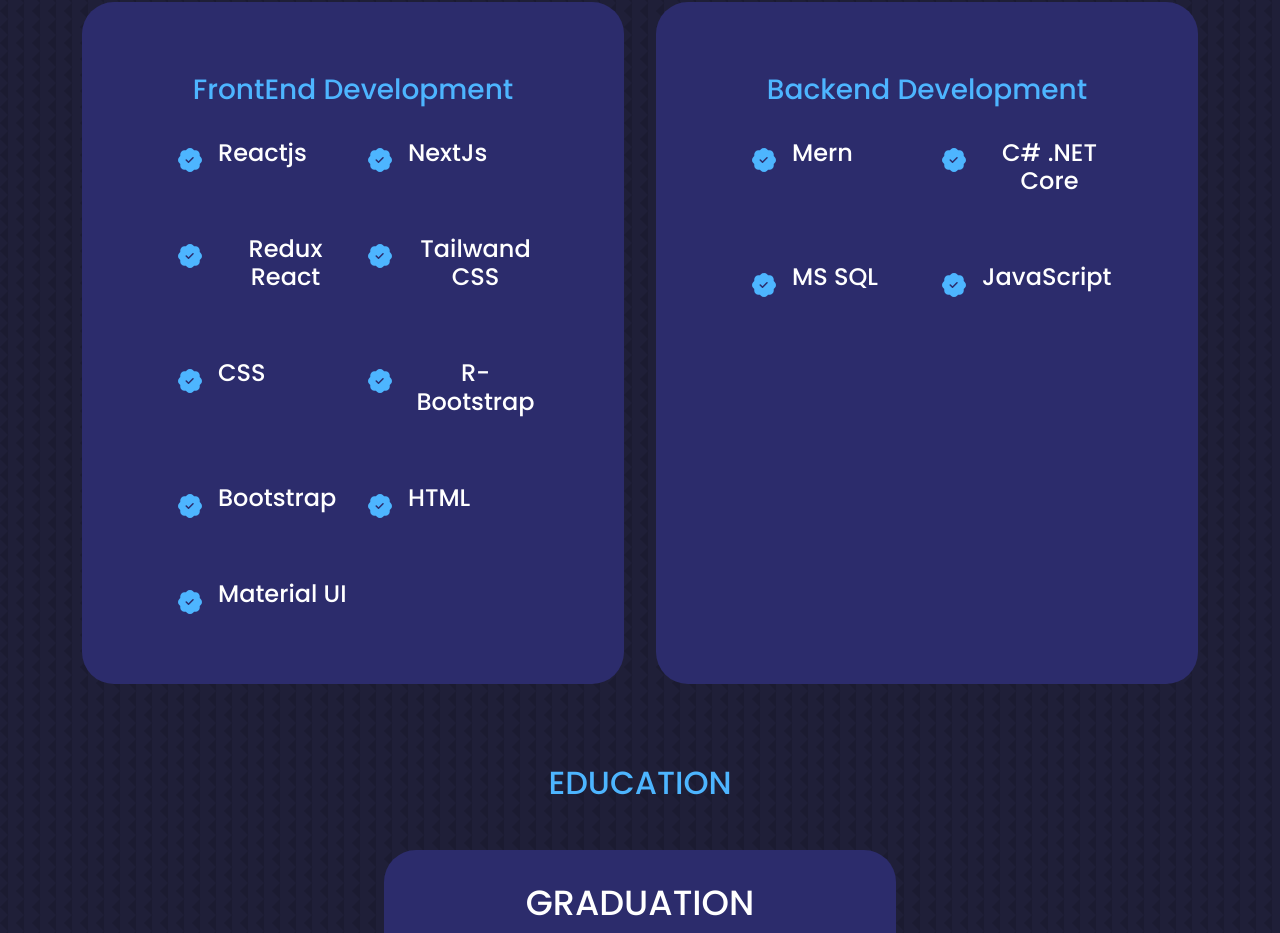
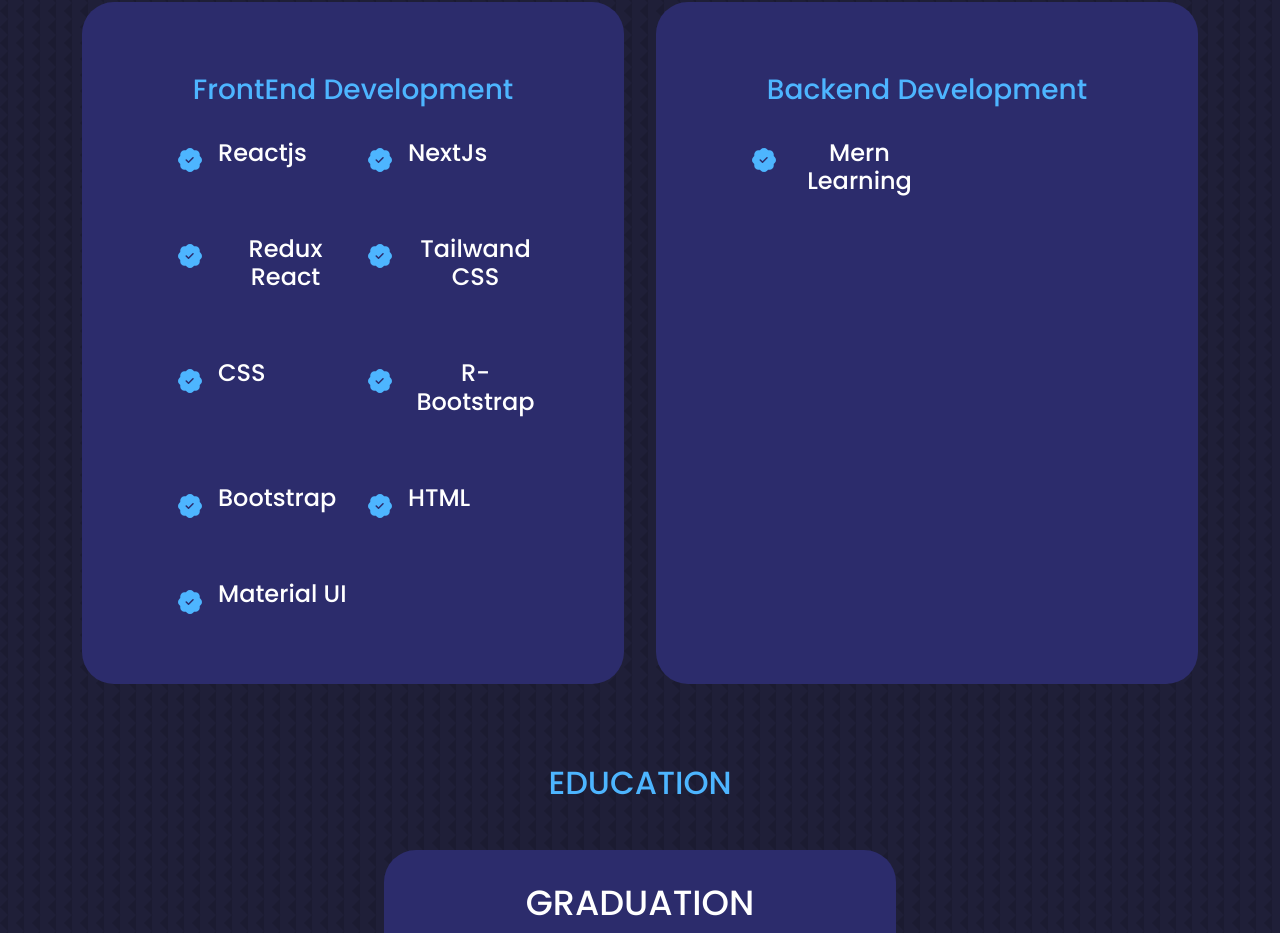
Before and after one commit to touseefiqbal845/myportfolio, a React (Create React App) app: page / in a window 1280 px wide. Shown: the part 3357-4290 px from the top of the page. Built offline with nearby package versions, Linux system fonts and the light colour scheme.

Commit message:
Update experienceapi.jsx

```diff
--- a/src/components/experience/experienceapi.jsx
+++ b/src/components/experience/experienceapi.jsx
@@ -60,25 +60,25 @@
 "exp":[
     {
             icon:<BsFillPatchCheckFill/>,
-            h4:"Mern",
+            h4:"Mern Learning",
             // small:"Experienced",
         },
 
-        {
-            icon:<BsFillPatchCheckFill/>,
-            h4:"C# .NET Core",
-            // small:"Experienced",
-        },
-        {
-            icon:<BsFillPatchCheckFill/>,
-            h4:"MS SQL",
-            // small:"Experienced",
-        },
-        {
-            icon:<BsFillPatchCheckFill/>,
-            h4:"JavaScript",
-            // small:"Experienced",
-        },
+        // {
+        //     icon:<BsFillPatchCheckFill/>,
+        //     h4:"C# .NET Core",
+        //     // small:"Experienced",
+        // },
+        // {
+        //     icon:<BsFillPatchCheckFill/>,
+        //     h4:"MS SQL",
+        //     // small:"Experienced",
+        // },
+        // {
+        //     icon:<BsFillPatchCheckFill/>,
+        //     h4:"JavaScript",
+        //     // small:"Experienced",
+        // },
 ]
 }
 ]
```
